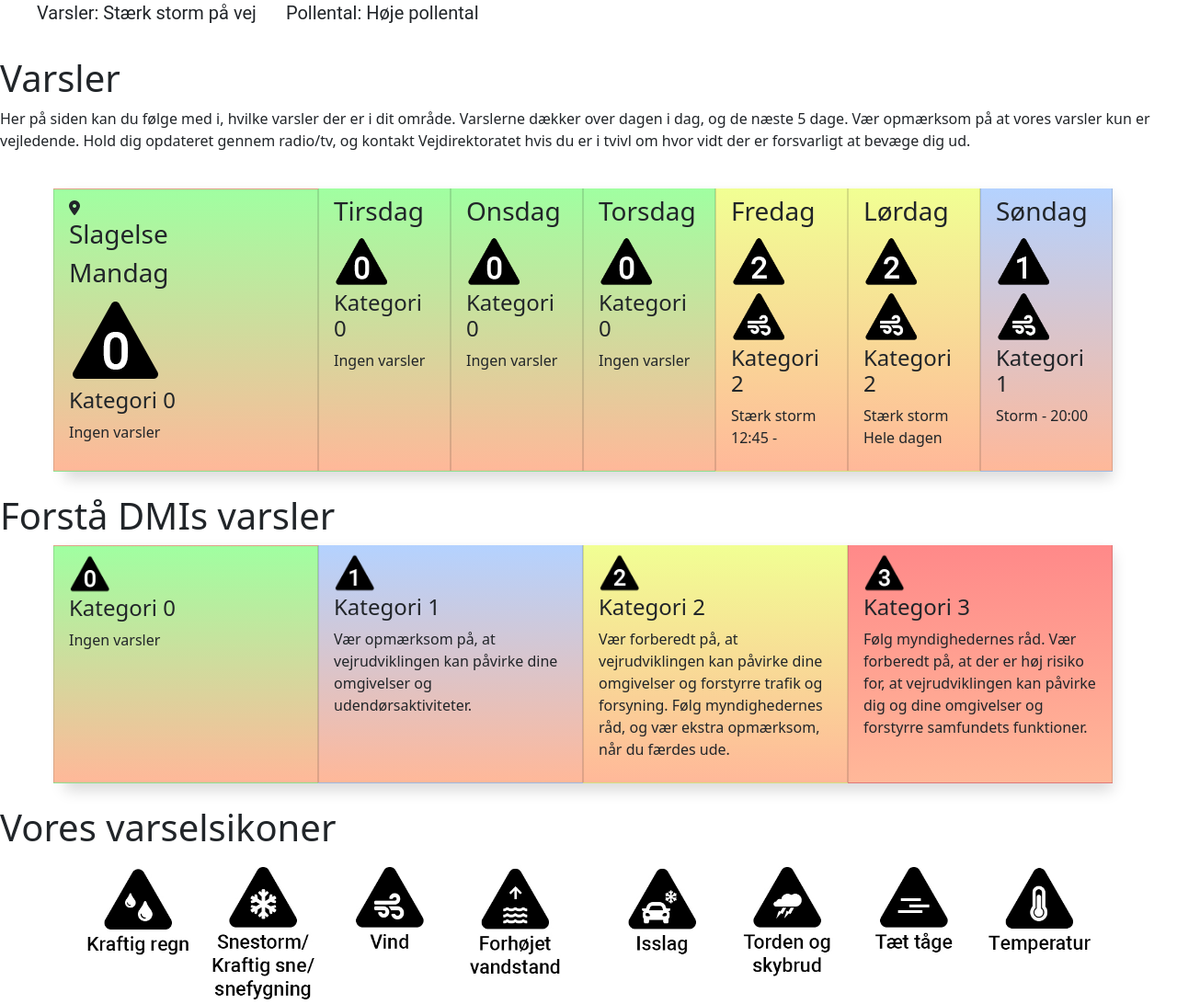
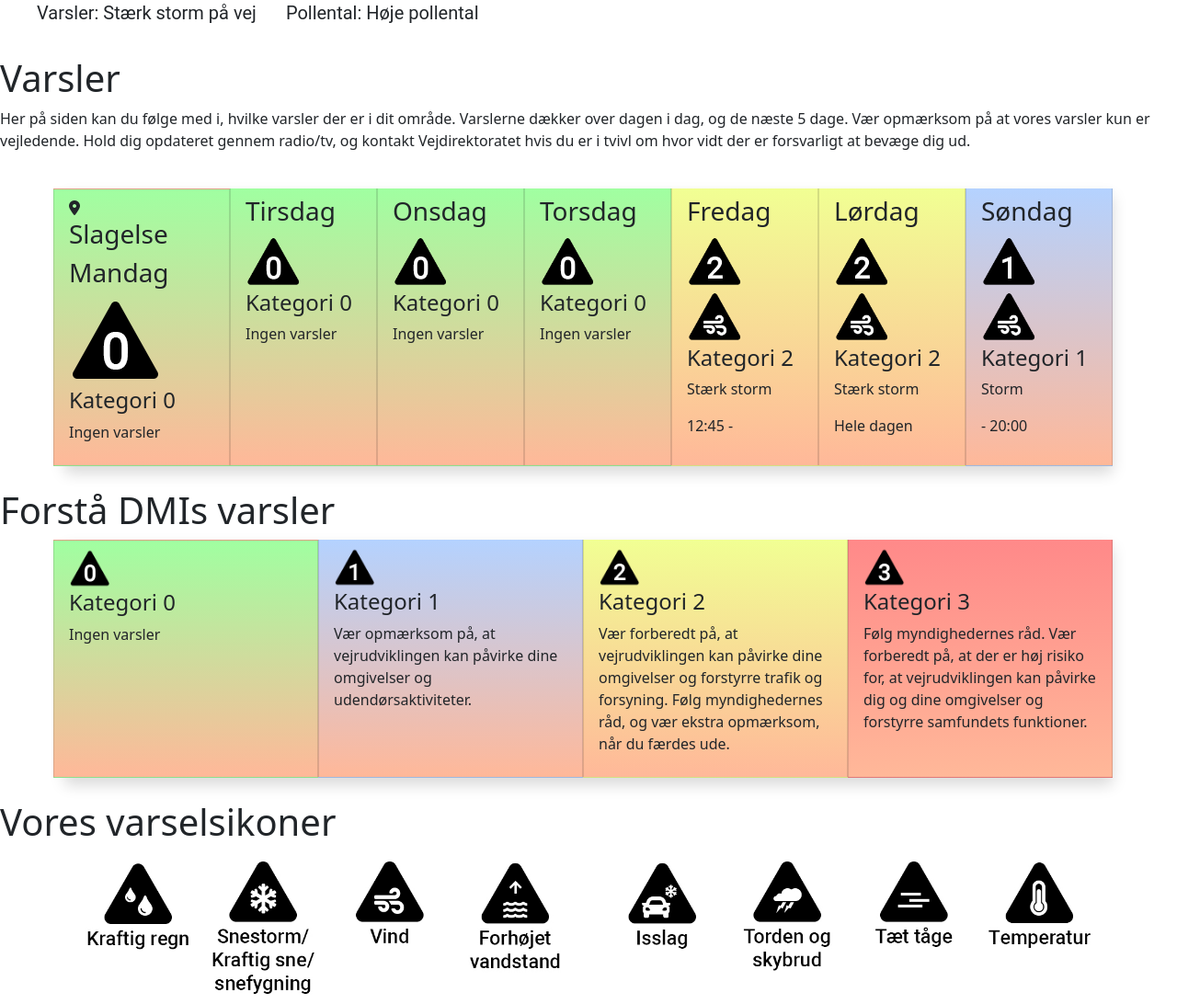
Before and after one commit to NicklasNorgaard/dmiredesign, a PHP site: page /varsler.php in a window 1280 px wide. Shown: the part 139-1231 px from the top of the page at 92% size. Run offline with PHP 8.4, Linux system fonts and the light colour scheme; style sheets or scripts are compiled from the project's sources; some libraries are stand-ins or nearby versions.

Commit message:
småting ændret

```diff
--- a/css/bootstrap.scss
+++ b/css/bootstrap.scss
@@ -23,4 +23,6 @@ $custom-colors: (
 );
 $theme-colors: map-merge($theme-colors, $custom-colors);
 
+
+
 @import "../node_modules/bootstrap/scss/bootstrap";
--- a/varsler.php
+++ b/varsler.php
@@ -34,9 +34,9 @@
 <p>Her på siden kan du følge med i, hvilke varsler der er i dit område. Varslerne dækker over dagen i dag, og de næste 5 dage. Vær opmærksom på at vores varsler kun er vejledende. Hold dig opdateret gennem radio/tv,
     og kontakt Vejdirektoratet hvis du er i tvivl om hvor vidt der er forsvarligt at bevæge dig ud.</p>
 <br>
-<div class="container-md list-group shadow">
+<div class="container list-group shadow">
     <div class="row">
-        <div class="list-group-item col-md-3" style="background: linear-gradient(#A0FFA1, #FFB899);">
+        <div class="list-group-item col-md-2" style="background: linear-gradient(#A0FFA1, #FFB899);">
         <span><i class="fas fa-map-marker-alt"></i><h3>Slagelse</h3></span>
         <span><h3>Mandag</h3><img src="images/kategori0.png"><h4>Kategori 0</h4><p>Ingen varsler</p></span>
         </div>
@@ -54,15 +54,15 @@
         </div>
 
         <div class="list-group-item col-md" style="background: linear-gradient(#F1FF93, #FFB899);">
-        <span><h3>Fredag</h3><img src="images/kategori2.png" style="height: 60px; width: 60px"><img src="images/varsel_vind.png" style="height: 60px; width: 60px"><h4>Kategori 2</h4><p>Stærk storm 12:45 -</p></span>
+            <span><h3>Fredag</h3><img src="images/kategori2.png" style="height: 60px; width: 60px"><img src="images/varsel_vind.png" style="height: 60px; width: 60px"><h4>Kategori 2</h4><p>Stærk storm</p><p>12:45 - </p></span>
         </div>
 
         <div class="list-group-item col-md" style="background: linear-gradient(#F1FF93, #FFB899);">
-        <span><h3>Lørdag</h3><img src="images/kategori2.png" style="height: 60px; width: 60px"><img src="images/varsel_vind.png" style="height: 60px; width: 60px"><h4>Kategori 2</h4><p>Stærk storm Hele dagen</p></span>
+        <span><h3>Lørdag</h3><img src="images/kategori2.png" style="height: 60px; width: 60px"><img src="images/varsel_vind.png" style="height: 60px; width: 60px"><h4>Kategori 2</h4><p>Stærk storm </p><p>Hele dagen</p></span>
         </div>
 
         <div class="list-group-item col-md" style="background: linear-gradient(#B4D2FF, #FFB899);">
-        <span><h3>Søndag</h3><img src="images/kategori1.png" style="height: 60px; width: 60px"><img src="images/varsel_vind.png" style="height: 60px; width: 60px"><h4>Kategori 1</h4><p>Storm - 20:00</p></span>
+            <h3>Søndag</h3><img src="images/kategori1.png" style="height: 60px; width: 60px"><img src="images/varsel_vind.png" style="height: 60px; width: 60px"><h4>Kategori 1</h4><p>Storm</p><p> - 20:00</p>
         </div>
     </div>
 </div>
```
Also changed, not shown: index.php (indentation only).
